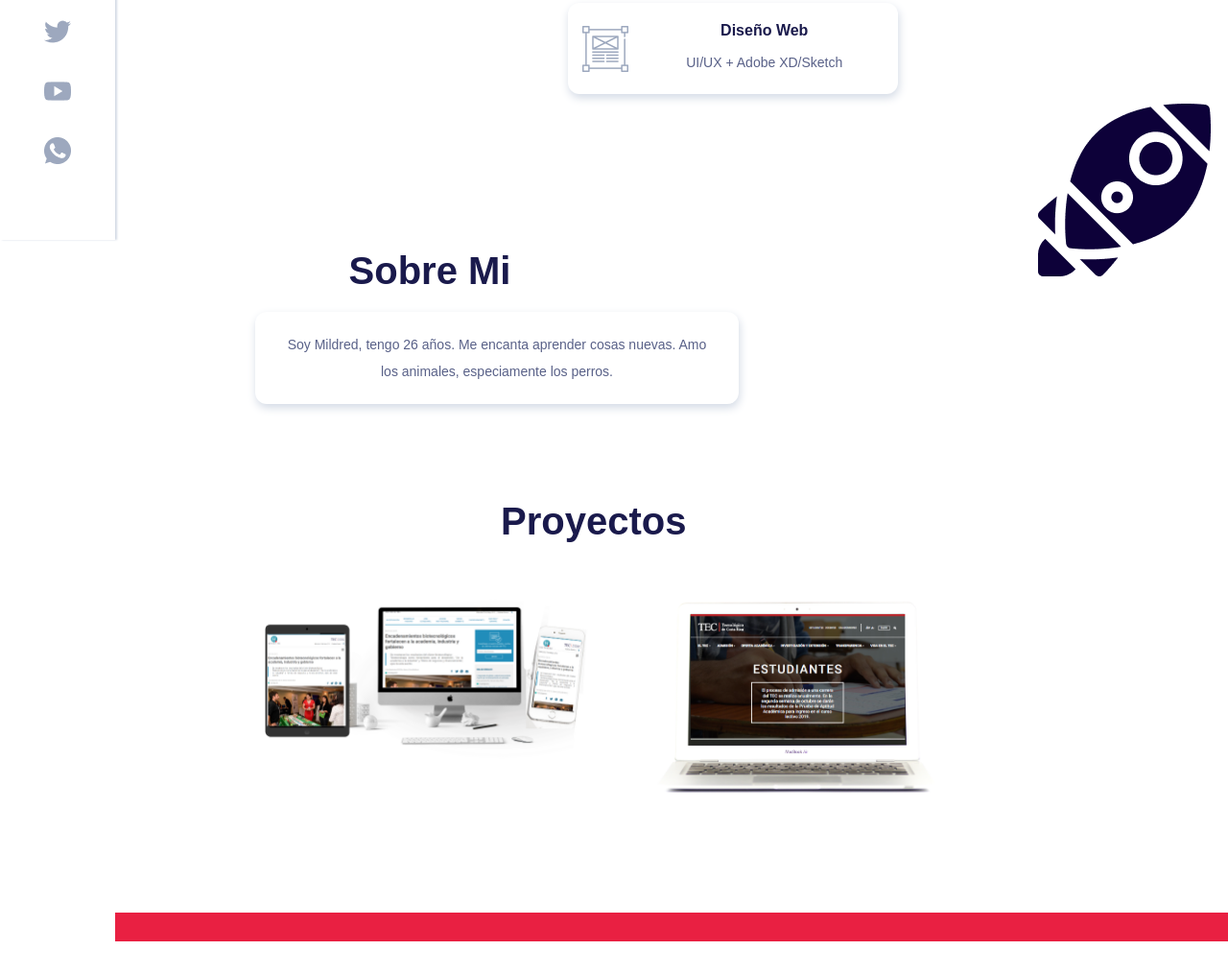
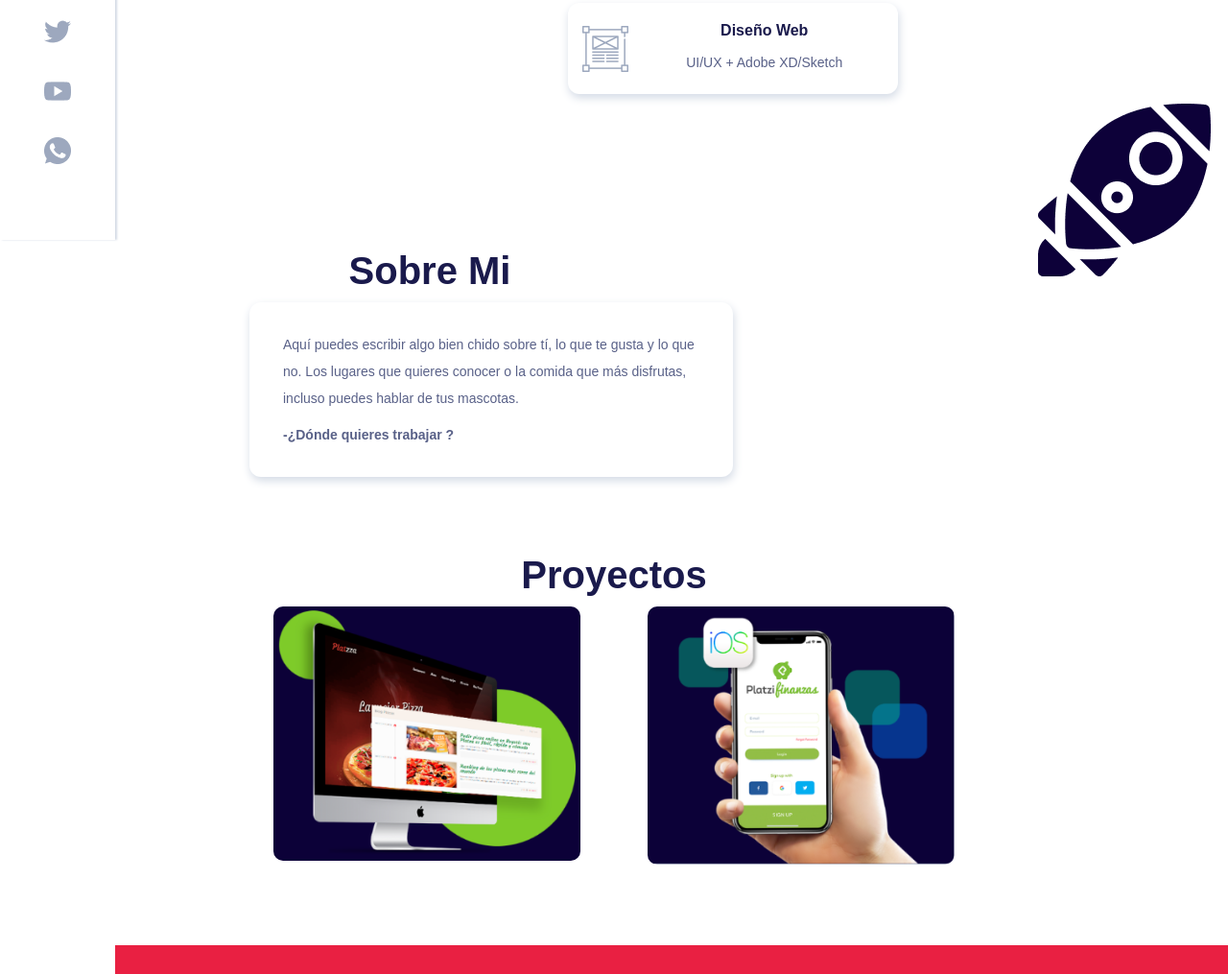
Before and after one commit to mildredguerrar/challenge-unicorn-web, a website: page index.html in a window 1280 px wide. Shown: the part 442-1457 px from the top of the page at 96% size. Before the commit the page ends 1423 px from the top, so only its background shows below. Drawn offline with Linux system fonts and the light colour scheme; a web font is replaced by a local one.

Commit message:
update imgs

```diff
--- a/index.html
+++ b/index.html
@@ -48,19 +48,20 @@
     <section class="container">
         <section id="about" class="container--about">
                 <h3>Sobre Mi</h3>
-                <p class="description container--about--item">
-                    Soy Mildred, tengo 26 años. Me encanta aprender cosas nuevas.
-                    Amo los animales, especiamente los perros.
-                </p>
+                <div class="description container--about--item">
+                   <p> Aquí puedes escribir algo bien chido sobre tí, lo que te gusta y lo que no. Los lugares que quieres conocer o la comida que más disfrutas, incluso puedes hablar de tus mascotas.</p>
+                    <p><b>-¿Dónde quieres trabajar ?</b></p>
+                </div>
+
         </section>
         <section id="portfolio" class="container--portfolio">
                 <h3>Proyectos</h3>
             <div class="container--portfolio--container">
                 <div class="container--portfolio--container--item">
-                    <img src="img/hoyeneltec2.png" alt="">
+                    <img src="img/project1.PNG" alt="">
                 </div>
                 <div class="container--portfolio--container--item">
-                    <img src="img/sitio-tec2.png" alt="">
+                    <img src="img/project2.PNG" alt="">
                 </div>
             </div>
         </section>
--- a/public/css/styles.css
+++ b/public/css/styles.css
@@ -67,6 +67,21 @@ body {
   color: #596188;
   font-size: 14px; }
 
+.container--about--item {
+  grid-column-start: 3;
+  grid-column-end: 7;
+  max-width: 454px;
+  height: auto;
+  padding: 20px 25px;
+  background-color: #fff;
+  grid-template-columns: 61px 1fr;
+  box-shadow: 7px 1px 13px #d3dae5;
+  box-shadow: 1px 4px 10px #d3dae5;
+  align-items: center;
+  border-radius: 12px;
+  text-align: initial;
+  margin: 0 auto; }
+
 .aside {
   margin: 0px;
   align-content: space-between;
@@ -90,9 +105,9 @@ body {
   grid-column-start: 3;
   grid-column-end: 9;
   display: grid;
-  grid-template-columns: repeat(100%); }
+  grid-template-columns: 100%; }
   .container--portfolio--container--item img {
-    width: 100%; }
+    border-radius: 10px; }
 
 .footer {
   grid-area: footer;
@@ -109,8 +124,6 @@ body {
     grid-template-areas: "aside header"
  "container container"
  "footer footer"; }
-  .container--portfolio--container {
-    grid-template-columns: repeat(2, 50%); }
   .logo {
     margin: 24px; }
   .aside {
@@ -157,22 +170,15 @@ body {
   .container--about {
     display: grid;
     grid-template-columns: repeat(12, 10%); }
-    .container--about--item {
-      grid-column-start: 3;
-      grid-column-end: 7;
-      width: 454px;
-      height: auto;
-      padding: 20px 25px;
-      background-color: #fff;
-      grid-template-columns: 61px 1fr;
-      box-shadow: 7px 1px 13px #d3dae5;
-      box-shadow: 1px 4px 10px #d3dae5;
-      align-items: center;
-      border-radius: 12px; }
   .container--portfolio {
-    display: grid;
-    grid-template-columns: repeat(12, 10%);
     margin: 80px auto; }
+    .container--portfolio--container {
+      grid-template-columns: repeat(2, 25%);
+      grid-gap: 70px;
+      align-content: center;
+      justify-content: center; }
+      .container--portfolio--container--item img {
+        width: 100%; }
     .container--portfolio h3 {
       grid-column-start: 5; }
   h4, p {
--- a/scss/base/_index.scss
+++ b/scss/base/_index.scss
@@ -81,6 +81,21 @@ body {
     color:#596188;
     font-size: 14px;
 }
+.container--about--item {
+    grid-column-start: 3;
+    grid-column-end: 7;
+    max-width: 454px;
+    height: auto;
+    padding: 20px 25px;
+    background-color: #fff;
+    grid-template-columns: 61px 1fr;
+    box-shadow: 7px 1px 13px #d3dae5;
+    box-shadow: 1px 4px 10px #d3dae5;
+    align-items: center;
+    border-radius: 12px;
+    text-align: initial;
+    margin: 0 auto;
+}
 .aside {
     margin: 0px;
     align-content: space-between;
@@ -109,11 +124,10 @@ body {
     grid-column-start: 3;
     grid-column-end: 9;
     display: grid;
-    grid-template-columns: repeat(100%);
-    &--item {
-
+    grid-template-columns: 100%;
+    &--item{
         img {
-            width: 100%;
+        border-radius: 10px;
         }
     }
 }
@@ -136,7 +150,8 @@ body {
                             "footer footer";
     }
     .container--portfolio--container {
-        grid-template-columns: repeat(2,50%);
+
+
     }
     .logo {
         margin: 24px;
@@ -204,26 +219,23 @@ body {
         &--about{
             display: grid;
             grid-template-columns: repeat(12,10%);
-
-            &--item {
-                grid-column-start: 3;
-                grid-column-end: 7;
-                width: 454px;
-                height: auto;
-                padding: 20px 25px;
-                background-color: #fff;
-                grid-template-columns: 61px 1fr;
-                box-shadow: 7px 1px 13px #d3dae5;
-                box-shadow: 1px 4px 10px #d3dae5;
-                align-items: center;
-                border-radius: 12px;
-            }
         }
         &--portfolio{
 
-            display: grid;
-            grid-template-columns: repeat(12,10%);
+            // display: grid;
+            // grid-template-columns: repeat(12,10%);
             margin: 80px auto;
+            &--container{
+                grid-template-columns: repeat(2,25%);
+                grid-gap: 70px;
+                align-content: center;
+                justify-content: center;
+                &--item {
+                    img {
+                        width: 100%;
+                    }
+                }
+            }
             h3{
                 grid-column-start: 5;
             }
```
Also changed, not shown: img/project1.PNG (added), img/project2.PNG (added), public/css/styles.min.css.
